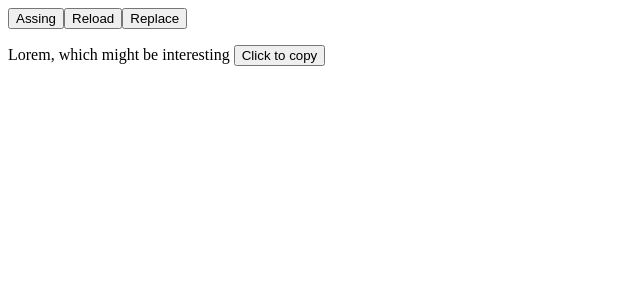
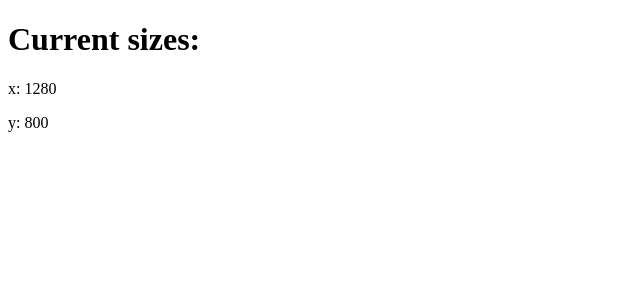
Before and after one commit to freshcodeAlice/fm-2023-react-welcome, a React (Create React App) app: page / in a window 1280 px wide. Shown: the top 300 px of the page, without its empty margins (0-640 px from the left). Built offline with nearby package versions, Linux system fonts and the light colour scheme.

Commit message:
WindowResizer task resolve

```diff
--- a/src/components/App.js
+++ b/src/components/App.js
@@ -7,6 +7,7 @@ import UserList from './UserList';
 import AlohaDashboard from './AlohaDashboard';
 import Layout from './Layout';
 import FlexContainer from './FlexContainer';
+import WindowResizer from './WindowResizer';
 
 function App (props) {
 
@@ -14,16 +15,7 @@ function App (props) {
 
     return (
       <>
-      <button onClick={() => window.location.assign('https://www.wikipedia.org/')}>Assing</button>
-      <button onClick={() => window.location.reload()}>Reload</button>
-      <button onClick={() => window.location.replace('https://www.wikipedia.org')}>Replace</button>
-
-
-
-      <p>Lorem, which might be interesting <button
-                                              onClick={() => {
-                                                window.navigator.clipboard.writeText('Lorem, which might be interesting')
-                                              }}>Click to copy</button></p>
+      <WindowResizer />
       </>
 
 
--- /dev/null
+++ b/src/components/WindowResizer/index.js
@@ -0,0 +1,52 @@
+import React, { Component } from 'react';
+
+
+/*
+Написати компонент WindowResizer, який виводить на екран такий вміст:
+
+<h1>Current sizes:</h1>
+x: ....px
+y: ....px
+
+
+При зміні розміру вікна вони мають перераховуватись відносно поточних цифр
+
+*/
+
+class WindowResizer extends Component {
+    constructor(props) {
+        super(props);
+        this.state = {
+            x: window.innerWidth,
+            y: window.innerHeight
+        }
+    }
+
+    componentDidMount() {
+        window.addEventListener('resize', this.handleResize)
+    }
+
+    handleResize = () => {
+        this.setState({
+            x: window.innerWidth,
+            y: window.innerHeight
+        })
+    }
+
+    componentWillUnmount() {
+        window.removeEventListener('resize', this.handleResize)
+    }
+
+    render() {
+        const {x, y} = this.state;
+        return (
+            <div>
+                <h1>Current sizes:</h1>
+                <p>x: {x}</p>
+                <p>y: {y}</p>
+            </div>
+        );
+    }
+}
+
+export default WindowResizer;
```
